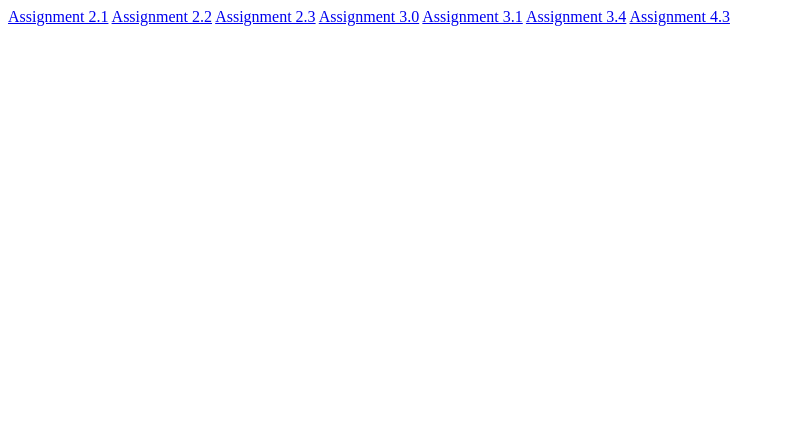
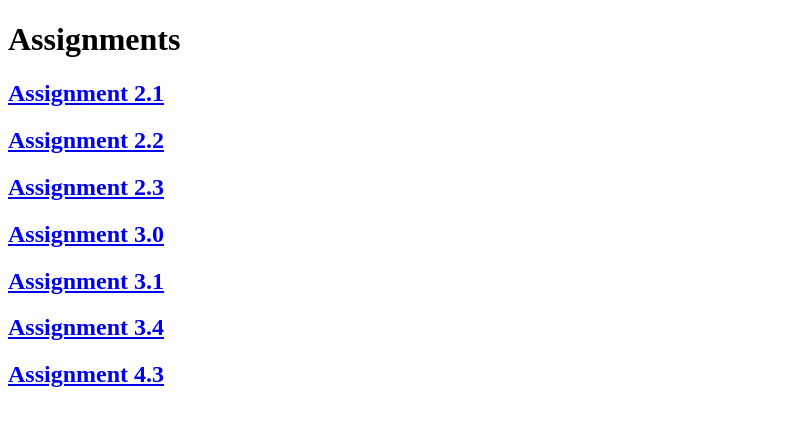
Before and after one commit to AnkitVS/WebDevBootcamp, a plain HTML site: page index.html in a window 1280 px wide. Shown: the whole page, without its empty margins (0-785 px from the left). Drawn offline with Linux system fonts and the light colour scheme.

Commit message:
Update index.html

```diff
--- a/index.html
+++ b/index.html
@@ -6,13 +6,14 @@
     <title>WebDevBootcamp</title>
 </head>
 <body>
-    <a href="/2.1+Heading+Element/2.1 Heading Element/index.html">Assignment 2.1</a>
-    <a href="/2.2+Paragraph+Element/2.2 Paragraph Element/index.html">Assignment 2.2</a>
-    <a href="/2.3+Void+Elements/2.3 Void Elements/index.html">Assignment 2.3</a>
-    <a href="/3.0+List+Elements/3.0 List Elements/index.html">Assignment 3.0</a>
-    <a href="/3.1+Nesting+and+Indentation/3.1 Nesting and Indentation/index.html">Assignment 3.1</a>
-    <a href="/3.4+Birthday+Invite+Project/3.4 Birthday Invite Project/index.html">Assignment 3.4</a>
-    <a href="/4.3+HTML+Portfolio+Project/4.3 HTML Porfolio Project/index.html">Assignment 4.3</a>
+    <h1>Assignments</h1>
+    <h2><a href="/2.1+Heading+Element/2.1 Heading Element/index.html">Assignment 2.1</a></h2>
+    <h2><a href="/2.2+Paragraph+Element/2.2 Paragraph Element/index.html">Assignment 2.2</a></h2>
+    <h2><a href="/2.3+Void+Elements/2.3 Void Elements/index.html">Assignment 2.3</a></h2>
+    <h2><a href="/3.0+List+Elements/3.0 List Elements/index.html">Assignment 3.0</a></h2>
+    <h2><a href="/3.1+Nesting+and+Indentation/3.1 Nesting and Indentation/index.html">Assignment 3.1</a></h2>
+    <h2><a href="/3.4+Birthday+Invite+Project/3.4 Birthday Invite Project/index.html">Assignment 3.4</a></h2>
+    <h2><a href="/4.3+HTML+Portfolio+Project/4.3 HTML Porfolio Project/index.html">Assignment 4.3</a></h2>
 
 </body>
 </html>
```
